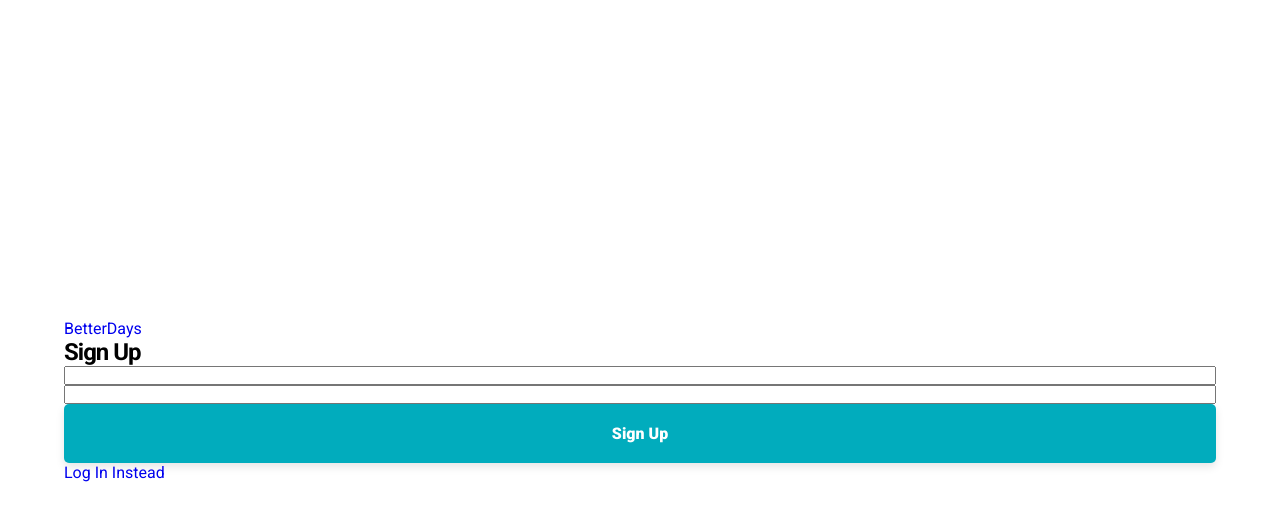
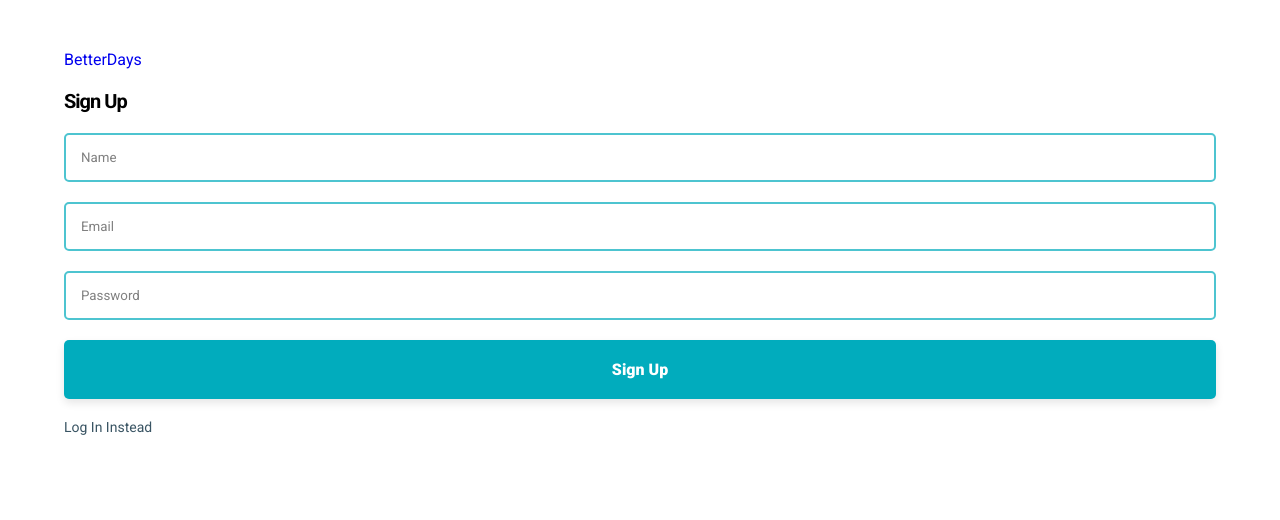
Before and after one commit to emmanuelojiji/better-days, a React (Create React App) app: page /signup in a window 1280 px wide. Shown: the top 520 px of the page. Built offline with nearby package versions, Linux system fonts and the light colour scheme.

Commit message:
- Log In / Sign up style changes - Added menu on affirmations card

```diff
--- a/public/index.html
+++ b/public/index.html
@@ -32,9 +32,19 @@
       rel="stylesheet"
     />
 
-    <link rel="preconnect" href="https://fonts.googleapis.com">
-<link rel="preconnect" href="https://fonts.gstatic.com" crossorigin>
-<link href="https://fonts.googleapis.com/css2?family=Montserrat:wght@400;500;700&display=swap" rel="stylesheet">
+    <link
+      rel="stylesheet"
+      href="https://use.fontawesome.com/releases/v5.15.4/css/all.css"
+      integrity="sha384-DyZ88mC6Up2uqS4h/KRgHuoeGwBcD4Ng9SiP4dIRy0EXTlnuz47vAwmeGwVChigm"
+      crossorigin="anonymous"
+    />
+
+    <link rel="preconnect" href="https://fonts.googleapis.com" />
+    <link rel="preconnect" href="https://fonts.gstatic.com" crossorigin />
+    <link
+      href="https://fonts.googleapis.com/css2?family=Montserrat:wght@400;500;700&display=swap"
+      rel="stylesheet"
+    />
 
     <title>React App</title>
   </head>
--- a/src/Components/AffirmationCard.js
+++ b/src/Components/AffirmationCard.js
@@ -1,9 +1,29 @@
 import "./AffirmationCard.scss";
+import { useState } from "react";
 
 const AffirmationCard = () => {
+  const [menuVisible, setMenuVisible] = useState(false);
+
   return (
     <div class="AffirmationCard">
+      <div className="quote-header">
         <h3>Your Affirmation</h3>
+
+        <div class="icon-menu-wrap">
+          <i
+            className="fas fa-ellipsis-v"
+            onClick={() =>
+              menuVisible ? setMenuVisible(false) : setMenuVisible(true)
+            }
+          ></i>
+
+          <div class="menu" style={{ display: menuVisible ? "flex" : "none" }}>
+            <span>Copy</span>
+            <span>New Affirmation</span>
+            <span>Share to Twitter</span>
+          </div>
+        </div>
+      </div>
       <p>
         Lorem ipsum dolor sit amet, consectetur adipiscing elit, sed do eiusmod
         tempor incididunt ut labore et dolore magna aliqua.
--- a/src/Components/AffirmationCard.scss
+++ b/src/Components/AffirmationCard.scss
@@ -10,7 +10,35 @@
   background: rgb(66, 204, 201);
   color: white;
 
-  h3{
-      margin-bottom: 10px;
+  .quote-header {
+    display: flex;
+    align-items: center;
+    justify-content: space-between;
+    margin-bottom: 10px;
   }
 }
+
+.icon-menu-wrap {
+  position: relative;
+}
+
+.menu {
+  display: flex;
+  flex-direction: column;
+  background: white;
+  position: absolute;
+  right: 0;
+  top: 30px;
+  z-index: 1;
+  width: 150px;
+  color: grey;
+  border-radius: 5px;
+  display: none;
+
+  span {
+    padding-top: 10px;
+    padding-bottom: 10px;
+    padding-left: 10px;
+    font-size: 14px;
+  }
+}
--- a/src/Pages/Dashboard.js
+++ b/src/Pages/Dashboard.js
@@ -7,9 +7,7 @@ const Dashboard = () => {
   return (
     <section class="Dashboard page-width">
       <h1 class="greeting">
-        Good Afternoon,
-        <br />
-        Emmanuel
+        Good Afternoon Emmanuel.
       </h1>
 
       <div
--- a/src/Pages/LogIn.js
+++ b/src/Pages/LogIn.js
@@ -8,8 +8,8 @@ const Login = () => {
         {/*<Link to="/">BetterDays</Link> */}
         <h1>Log In</h1>
 
-        <input placeholder="Email"></input>
-        <input placeholder="Password"></input>
+        <input placeholder='Email'></input>
+      <input placeholder='Password'></input>
         <Link to="/dashboard" class="button">Log In</Link>
         <Link to="/signup" class="switch">Sign Up Instead</Link>
       </section>
--- a/src/Pages/LogIn.scss
+++ b/src/Pages/LogIn.scss
@@ -21,10 +21,10 @@
     margin-bottom: 20px;
     background: transparent;
     border: 0;
-    color: White;
+    color: grey;
     border: solid 2px #4dc4d0;
     &::placeholder {
-      color: white;
+      color: grey;
     }
   }
 
--- a/src/Pages/SignUp.js
+++ b/src/Pages/SignUp.js
@@ -6,10 +6,11 @@ const SignUp = () => {
     <section class="SignUp page-width">
       <Link to="/">BetterDays</Link>
       <h1>Sign Up</h1>
-      <input></input>
-      <input></input>
+      <input placeholder='Name'></input>
+      <input placeholder='Email'></input>
+      <input placeholder='Password'></input>
       <a class="button">Sign Up</a>
-      <Link to="/login">Log In Instead</Link>
+      <Link to="/login" class="switch">Log In Instead</Link>
     </section>
   );
 };
--- a/src/Pages/SignUp.scss
+++ b/src/Pages/SignUp.scss
@@ -1,8 +1,36 @@
+.SignUp {
+  padding-top: 50px;
+  height: 100vh;
+  display: flex;
+  flex-direction: column;
 
-.SignUp{
+  h1 {
+    margin-bottom: 20px;
+    font-size: 20px !important;
+  }
 
-    height: 100vh;
-    display: flex;
-    flex-direction: column;
-    justify-content: center;
+  input {
+    width: 100%;
+    padding-left: 15px;
+    padding-top: 15px;
+    padding-bottom: 15px;
+    border-radius: 5px;
+    margin-bottom: 20px;
+    background: transparent;
+    border: 0;
+    color: grey;
+    border: solid 2px #4dc4d0;
+    &::placeholder {
+      color: grey;
+    }
+  }
+
+  a {
+    margin-bottom: 20px;
+  }
+
+  .switch {
+    color: #395463;
+    font-size: 14px;
+  }
 }
--- a/src/index.scss
+++ b/src/index.scss
@@ -5,6 +5,14 @@
   font-family: "Roboto", sans-serif;
   text-decoration: none;
   outline: transparent;
+
+  -webkit-touch-callout: none; /* iOS Safari */
+  -webkit-user-select: none; /* Safari */
+   -khtml-user-select: none; /* Konqueror HTML */
+     -moz-user-select: none; /* Old versions of Firefox */
+      -ms-user-select: none; /* Internet Explorer/Edge */
+          user-select: none; /* Non-prefixed version, currently
+                                supported by Chrome, Edge, Opera and Firefox */
 }
 
 svg {
```
Also changed, not shown: src/Affirmations.js (added, +93 -0 lines), src/Pages/Landing.js (line endings or trailing spaces).
